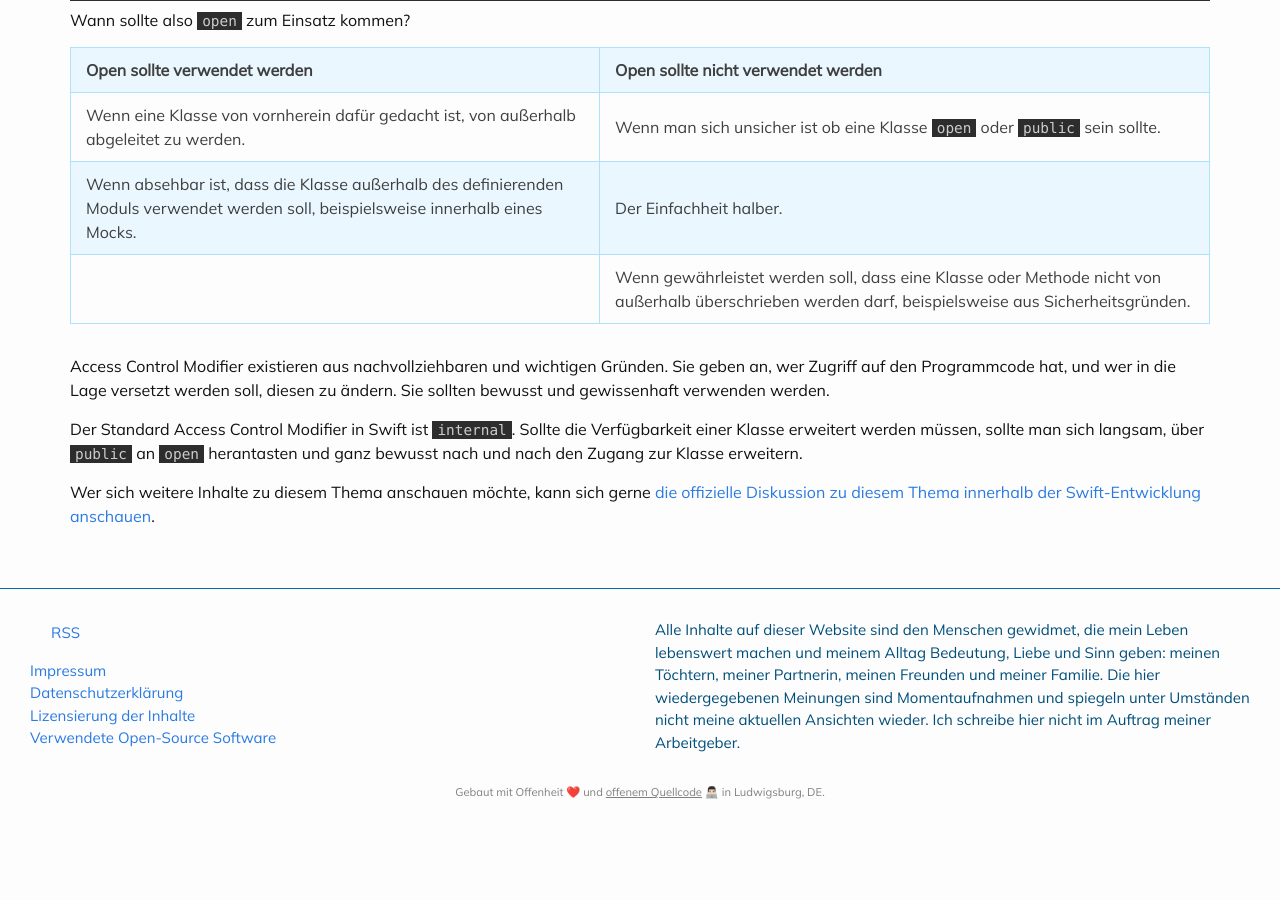
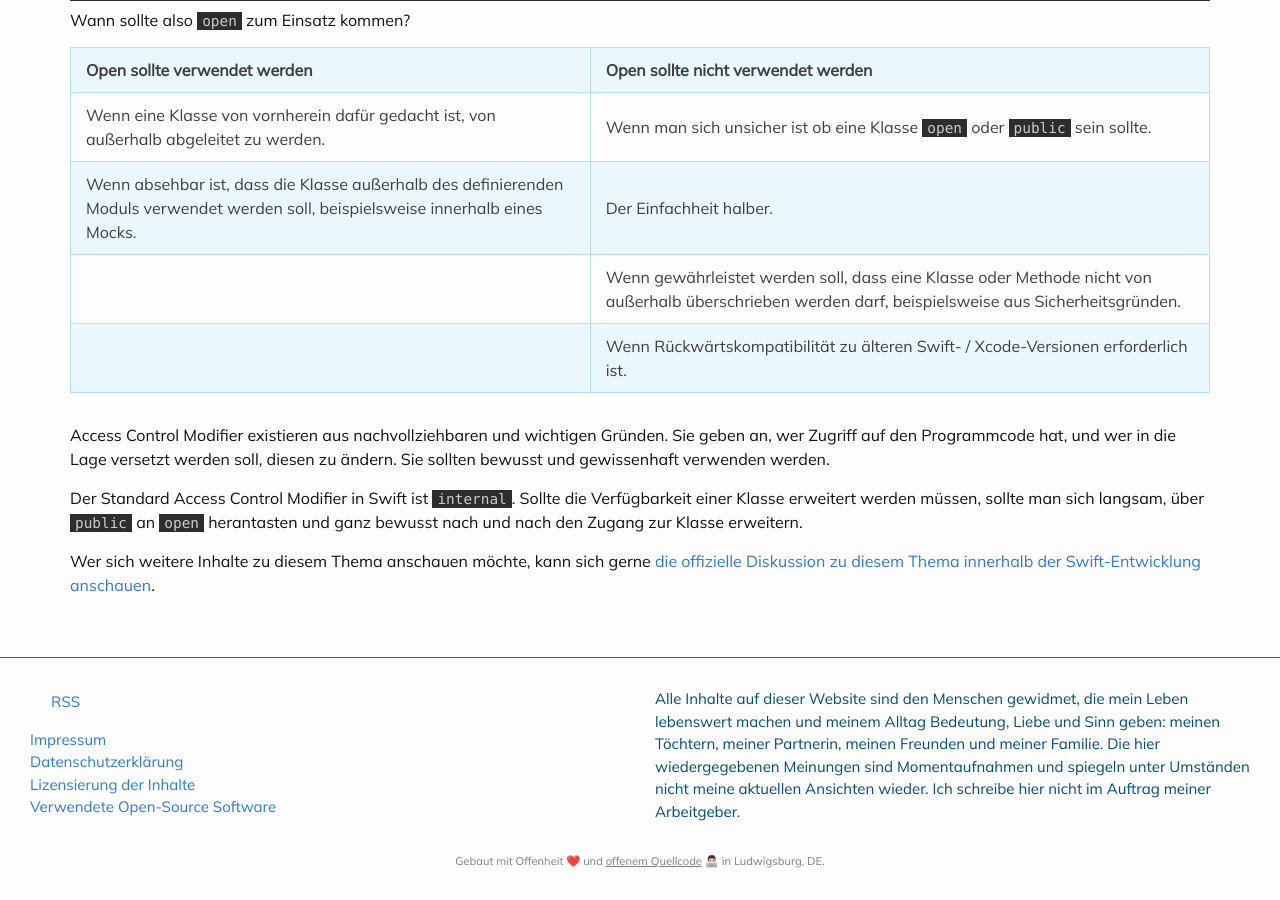
Before and after one commit to flowinho/reboot, a Jekyll site: the page built from _posts/2022-03-01-swift-open-functions-verstehen.md, in a window 1280 px wide and 900 px high, scrolled down 2043 px. Built offline with Jekyll 4.4.1, drawn with Linux system fonts in a browser that asks for light colours; some web fonts are replaced; before the commit the page ends 2874 px from its top, so only the background shows below that.

Commit message:
Add reason against open

```diff
--- a/_posts/2022-03-01-swift-open-functions-verstehen.md
+++ b/_posts/2022-03-01-swift-open-functions-verstehen.md
@@ -90,6 +90,7 @@ Wann sollte also `open` zum Einsatz kommen?
 |Wenn eine Klasse von vornherein dafür gedacht ist, von außerhalb abgeleitet zu werden.|Wenn man sich unsicher ist ob eine Klasse `open` oder `public` sein sollte.|
 |Wenn absehbar ist, dass die Klasse außerhalb des definierenden Moduls verwendet werden soll, beispielsweise innerhalb eines Mocks.|Der Einfachheit halber.|
 ||Wenn gewährleistet werden soll, dass eine Klasse oder Methode nicht von außerhalb überschrieben werden darf, beispielsweise aus Sicherheitsgründen.|
+||Wenn Rückwärtskompatibilität zu älteren Swift- / Xcode-Versionen erforderlich ist.|
 
 Access Control Modifier existieren aus nachvollziehbaren und wichtigen Gründen. Sie geben an, wer Zugriff auf den Programmcode hat, und wer in die Lage versetzt werden soll, diesen zu ändern. Sie sollten bewusst und gewissenhaft verwenden werden.
 
```
